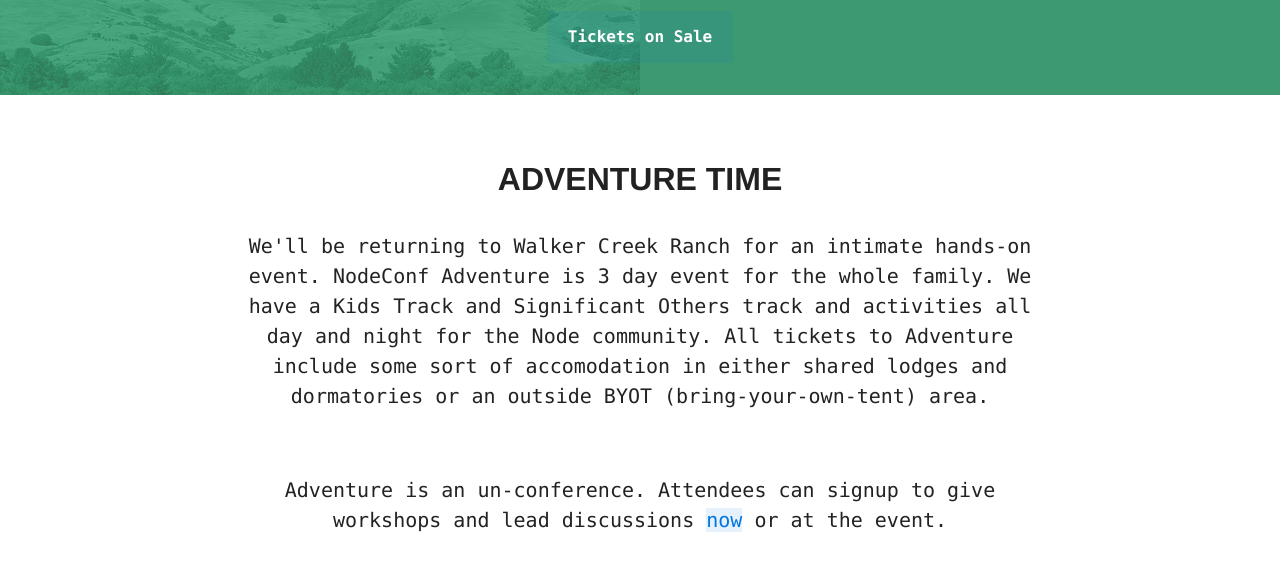
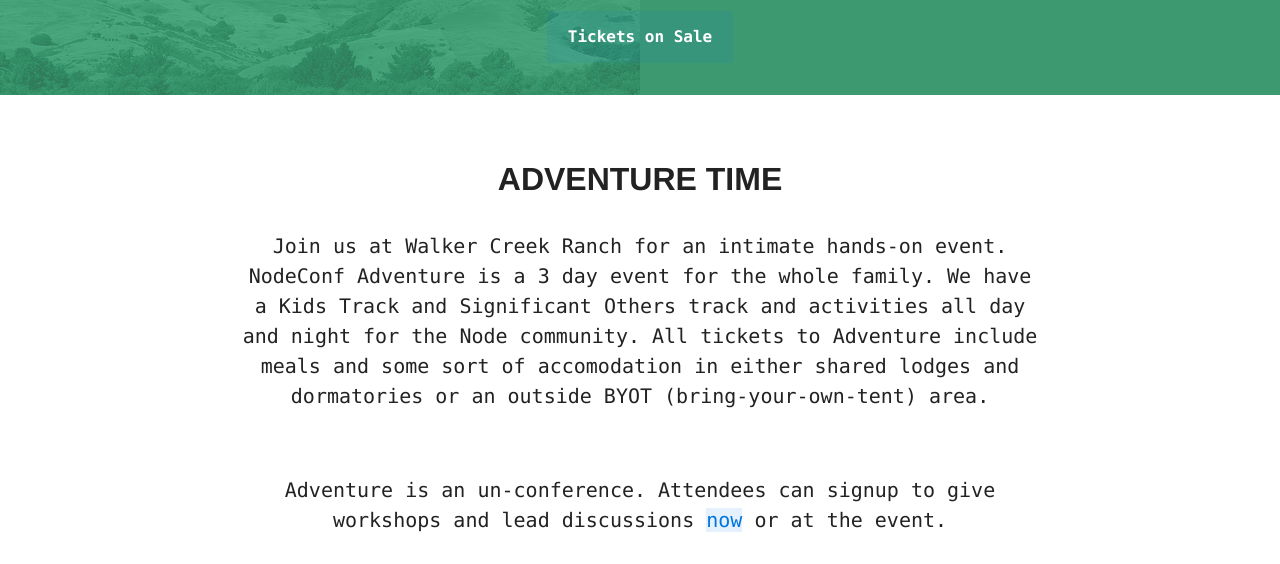
Before and after one commit to nodeconf/website, a website: page index.html in a window 1280 px wide. Shown: the part 561-1125 px from the top of the page. Drawn offline with Linux system fonts and the light colour scheme.

Commit message:
Better text.

```diff
--- a/index.html
+++ b/index.html
@@ -40,7 +40,7 @@
 <div class="container p3 center">
 
     <h2 class="center m3">Adventure time</h2>
-    <p class="mb4">We'll be returning to Walker Creek Ranch for an intimate hands-on event. NodeConf Adventure is 3 day event for the whole family. We have a Kids Track and Significant Others track and activities all day and night for the Node community. All tickets to Adventure include some sort of accomodation in either shared lodges and dormatories or an outside BYOT (bring-your-own-tent) area.</p>
+    <p class="mb4">Join us at Walker Creek Ranch for an intimate hands-on event. NodeConf Adventure is a 3 day event for the whole family. We have a Kids Track and Significant Others track and activities all day and night for the Node community. All tickets to Adventure include meals and some sort of accomodation in either shared lodges and dormatories or an outside BYOT (bring-your-own-tent) area.</p>
 
     <p>Adventure is an un-conference. Attendees can signup to give workshops and lead discussions <a href="https://github.com/nodeconf/Adventure-UNCONF">now</a> or at the event.</p>
 
```
